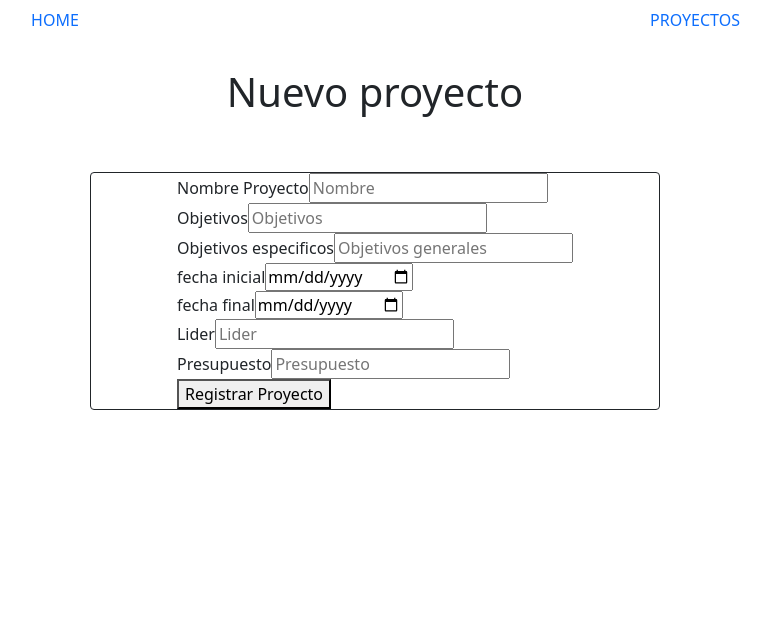
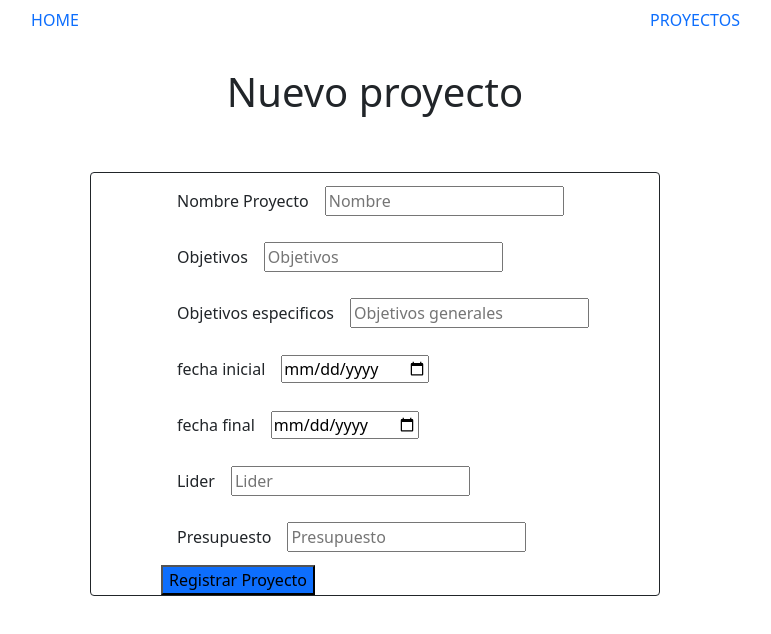
Before and after one commit to Lacatanino/app-the-fifth-code, a React (Create React App) app in the folder ciclo4_frontend/: page /Nproyecto in a window 1280 px wide. Shown: the top 634 px of the page, without its empty margins (265-1036 px from the left). Built offline with nearby package versions, Linux system fonts and the light colour scheme.

Commit message:
proyectos

```diff
--- a/ciclo4_frontend/src/App.js
+++ b/ciclo4_frontend/src/App.js
@@ -6,6 +6,7 @@ import Nproyecto from './components/proyectos/proyecto_nuevo/nuevoProyecto'
 import Home from './components/Home/home'
 import NavBar from './components/nav/nav'
 import ListaProductos from './components/proyectos/listarProyectos/listarProyectos'
+import ActivarProyecto from './components/proyectos/proyecto_nuevo/editarProyecto'
 
 import {
   ApolloProvider,
@@ -34,10 +35,17 @@ function App() {
            <ListaProductos/>
         </ApolloProvider>
       </Route>
+
       <Route path="/Nproyecto" exact>
         <NavBar pagina={"/Nproyecto"}/>
         <ApolloProvider client={client}>
           <Nproyecto/>
+        </ApolloProvider>
+      </Route>
+      <Route path="/editarProyecto" exact>
+        <NavBar pagina={"/editarProyecto"}/>
+        <ApolloProvider client={client}>
+            <ActivarProyecto/>
         </ApolloProvider>
       </Route>
       </Switch>
--- a/ciclo4_frontend/src/components/proyectos/listarProyectos/listarProyectos.js
+++ b/ciclo4_frontend/src/components/proyectos/listarProyectos/listarProyectos.js
@@ -1,5 +1,5 @@
 
-  import React, { Component } from "react"
+  import React, { Component,Fragment, useState} from "react"
   import Row from 'react-bootstrap/Row';
   import Container from 'react-bootstrap/Container';
   import Button from 'react-bootstrap/Button';
@@ -7,13 +7,35 @@
   import Table from 'react-bootstrap/Table'
   // import Tabla from './Tabla';
   import ButtonToolbar from 'react-bootstrap/ButtonToolbar'
+  import { useParams } from "react-router-dom";
+
 import {
     useQuery,
-    gql
+    gql,useMutation
   } from "@apollo/client";
-
+  const MUTATION_PROYECTO_EDITAR=gql`
+  mutation crearProyecto($name: String){
+        activeProyecto(name:$name)
+       }
+`;
 
   const Proyectos =()=>{
+
+    const [count, setCount] = useState(" ");
+    let nombre="";
+    const[activadorDeProyectos] = useMutation(MUTATION_PROYECTO_EDITAR);
+
+    let Activarproyecto ={
+      name: " "
+    }
+    function handleSubmit(e) {
+        e.preventDefault();
+        activadorDeProyectos({variables:{
+                    name: count
+                }})
+        console.log('You clicked submit.'+count);
+        window.location.reload(true);
+      }
     const {loading,error,data} = useQuery(gql`
         {
             proyectos{
@@ -28,18 +50,34 @@ import {
             }
         }
     `)
+
     if(loading) return "<h1>Cargando</h1>"
       const datosTabla = data.proyectos.map(({name,generalObjective,specificObjectives,budget,startDate,endDate,leader_id,status})=>(
-        <tr>
+        <tr key={name}>
             <td>{name}</td>
             <td>{generalObjective}</td>
             <td>{budget}</td>
-            {/* <td>{startDate}</td> */}
-            {/* <td>{endDate}</td> */}
+            <td>{startDate}</td>
+            <td>{endDate}</td>
             <td>{leader_id}</td>
             <td>{status}</td>
+            <td>
+            <form onSubmit={handleSubmit}>
+                <Button type="submit"onClick={() => setCount(name)} variant="warning">Activar Proyecto</Button>
+            </form>
+            </td>
         </tr>
-      ));
+      )
+      );
+
+    // if(name){
+    //     activadorDeProyectos({variables:{
+    //         name: name
+    //     }})
+    //     console.log(name+"esta adentro");
+    // }
+
+
       return (
         // <table class="table table-success">
         //   <thead>
@@ -59,6 +97,8 @@ import {
                 <th>Nombre</th>
                 <th>Objetivo General</th>
                 <th>Presupuesto</th>
+                <th>Fecha Inicio</th>
+                <th>Fecha Final</th>
                 <th>Lider</th>
                 <th>Status</th>
                 </tr>
@@ -76,7 +116,7 @@ class ListaProductos extends Component {
         return (
             <Container>
                 <Row  className="d-flex justify-content-center align-items-center mt-5">
-                    <h1>Lista Productos</h1>
+                    <h1 >Proyectos</h1>
                     <ButtonToolbar
                         className="justify-content-between mb-4"
                         aria-label="Toolbar with Button groups"
--- /dev/null
+++ b/ciclo4_frontend/src/components/proyectos/proyecto_nuevo/editarProyecto.js
@@ -0,0 +1,13 @@
+
+import React from "react";
+
+
+
+const ActivarProyecto =()=>{
+
+        return(
+
+            <h1>se activo proyecto</h1>
+        )
+}
+export default ActivarProyecto;
--- a/ciclo4_frontend/src/components/proyectos/proyecto_nuevo/form.js
+++ b/ciclo4_frontend/src/components/proyectos/proyecto_nuevo/form.js
@@ -1,7 +1,6 @@
 
 import React from "react";
-
-
+import 'bootstrap/dist/css/bootstrap.min.css';
 import {
   gql, useMutation
 } from "@apollo/client";
@@ -42,6 +41,7 @@ const FormProyecto =()=>{
     leader_id:" "
   }
 
+
         return(
           <form onSubmit={e => {
             e.preventDefault();
@@ -57,34 +57,34 @@ const FormProyecto =()=>{
           }})}}>
 
 <div>
-                <label>Nombre Proyecto</label>
+                <label class="p-3">Nombre Proyecto</label>
                 <input ref={name => proyecto.name = name} placeholder="Nombre" />
             </div>
             <div>
-                <label>Objetivos</label>
+                <label class="p-3">Objetivos</label>
                 <input ref={generalObjective => proyecto.generalObjective = generalObjective} placeholder="Objetivos" />
             </div>
             <div>
-                <label>Objetivos especificos</label>
+                <label class=" p-3">Objetivos especificos</label>
                 <input ref={specificObjectives => proyecto.specificObjectives = specificObjectives} placeholder="Objetivos generales" />
             </div>
             <div>
-                <label>fecha inicial</label>
+                <label class="p-3">fecha inicial</label>
                 <input type="date" ref={startDate => proyecto.startDate = startDate} placeholder="fecha inicial" />
             </div>
             <div>
-                <label>fecha final</label>
+                <label class="p-3" >fecha final</label>
                 <input type="date" ref={endDate => proyecto.endDate = endDate} placeholder="fecha final" />
             </div>
             <div>
-                <label>Lider</label>
+                <label class="p-3">Lider</label>
                 <input ref={leader_id => proyecto.leader_id = leader_id} placeholder="Lider" />
             </div>
             <div>
-                <label>Presupuesto</label>
+                <label class="p-3">Presupuesto</label>
                 <input ref={budget => proyecto.budget = budget} placeholder="Presupuesto" />
             </div>
-            <div><button type="submit">Registrar Proyecto</button></div>
+            <div><button class="bg-primary ml-4"type="submit">Registrar Proyecto</button></div>
         </form>
         )
 }
```
